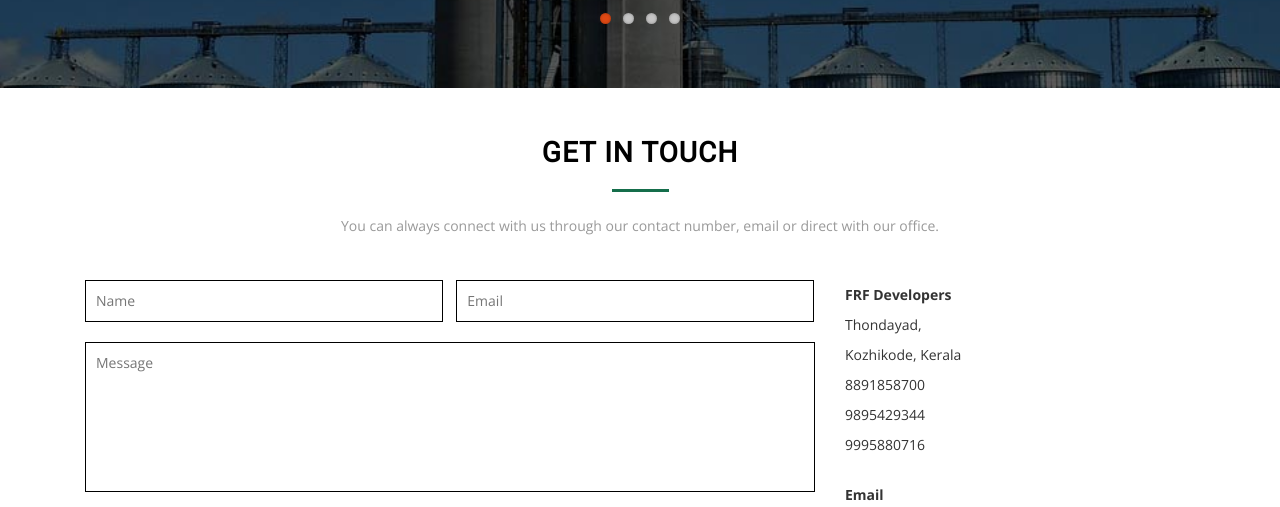
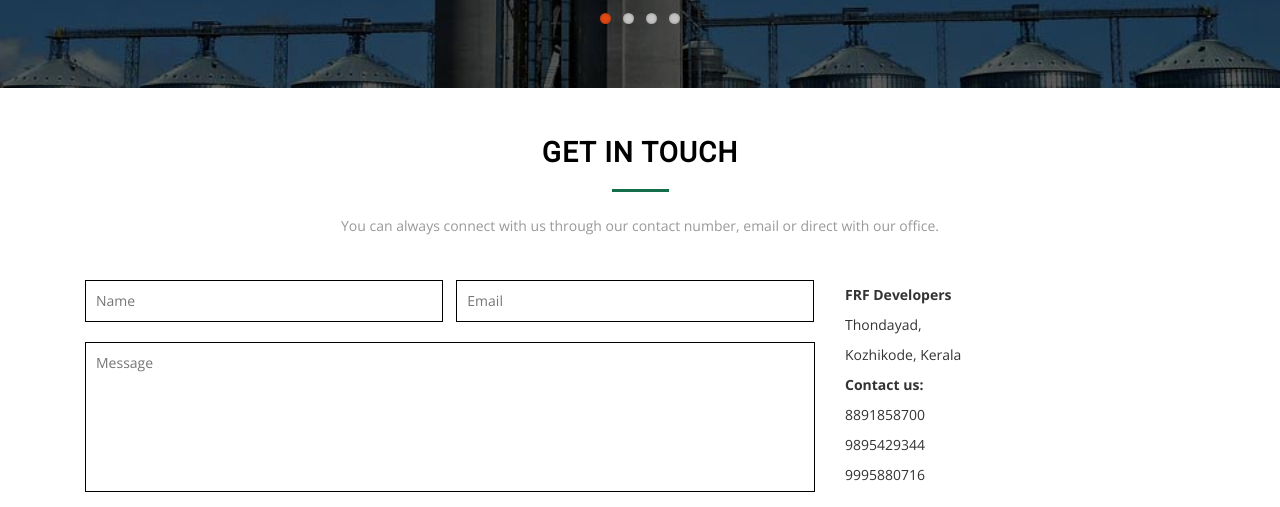
Before and after one commit to thehli/frf-static-website, a plain HTML site: page index.html in a window 1280 px wide. Shown: the part 3193-3700 px from the top of the page. Drawn offline with nearby package versions, Linux system fonts and the light colour scheme.

Commit message:
Update index.html

```diff
--- a/index.html
+++ b/index.html
@@ -343,6 +343,7 @@ Smartphone Compatible web template, free webdesigns for Nokia, Samsung, LG, Sony
 						  <strong class="bold">FRF Developers</strong><br>
 						  Thondayad,<br>
 						  Kozhikode, Kerala<br>
+							<strong class="bold">Contact us:</strong><br>
 						  <abbr title="Phone"> </abbr> 8891858700<br>
 						   <abbr title="Phone"> </abbr> 9895429344<br>
 						   <abbr title="Phone"> </abbr> 9995880716
```
